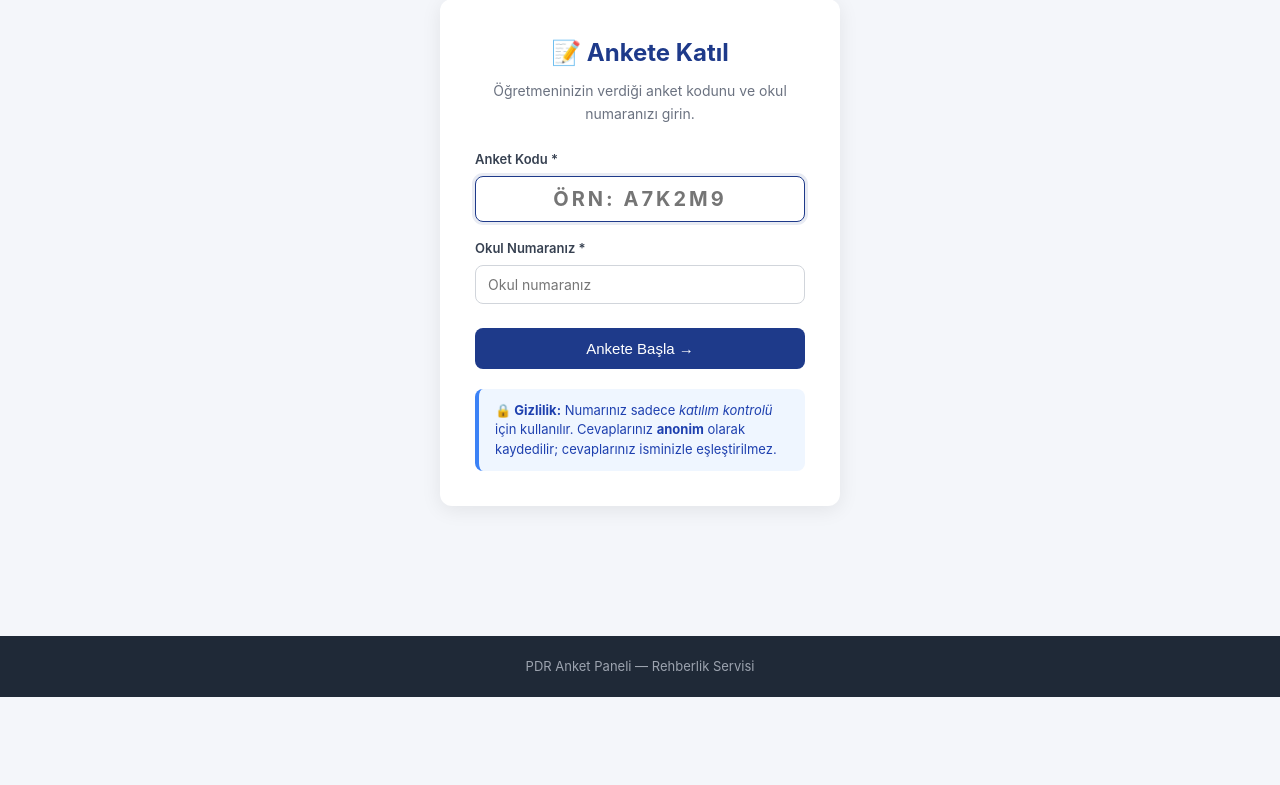
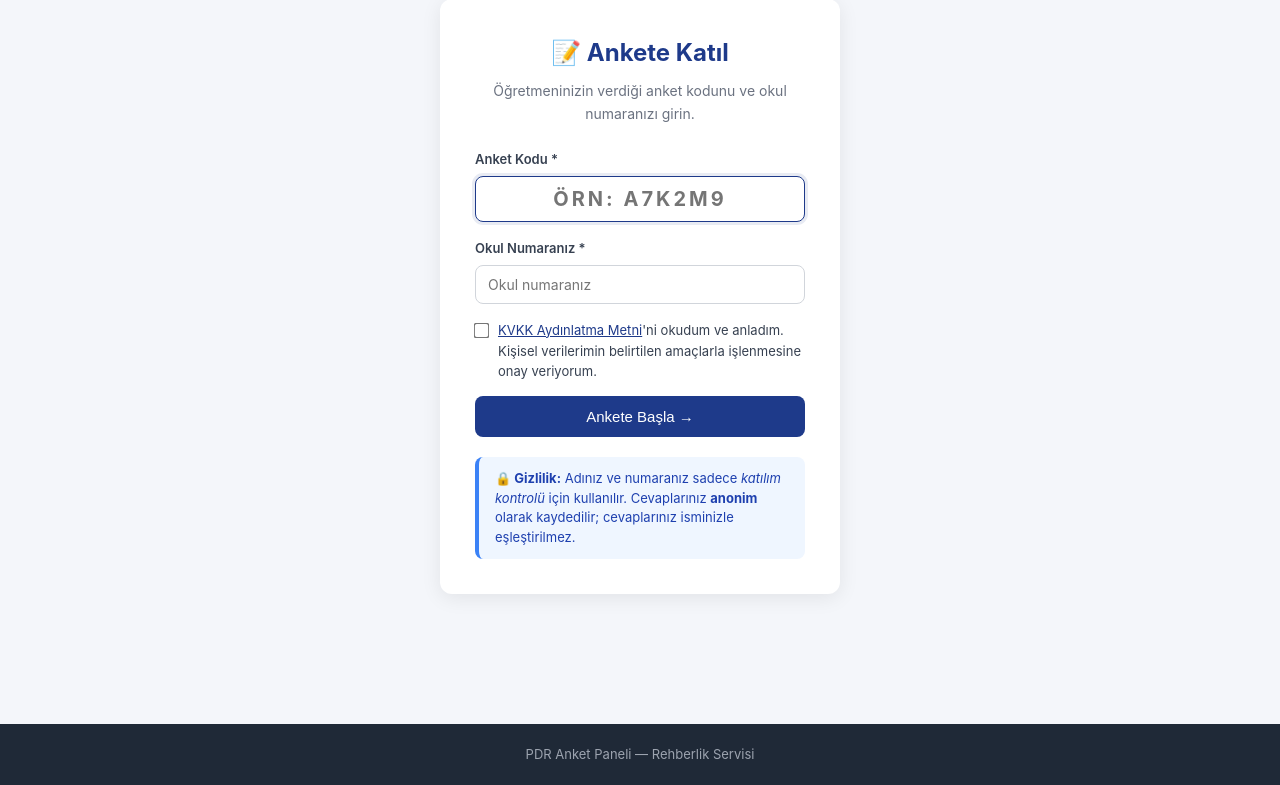
Before and after one commit to rusenozdili1-cloud/pdr-anket-paneli, a Flask app: page /ogrenci in a window 1280 px wide. Shown: the part 91-876 px from the top of the page. Before the commit the page ends 788 px from the top, so only its background shows below. Run offline with Flask 3, Linux system fonts and the light colour scheme.

Commit message:
Update ogrenci_giris.html

```diff
--- a/templates/ogrenci_giris.html
+++ b/templates/ogrenci_giris.html
@@ -15,11 +15,21 @@
     <label>Okul Numaranız *</label>
     <input type="text" name="ogrenci_no" required placeholder="Okul numaranız">
 
+    <div class="kvkk-onay">
+      <label style="display: flex; align-items: flex-start; gap: 10px; cursor: pointer; font-weight: 400;">
+        <input type="checkbox" name="kvkk_onay" required style="width: auto; margin-top: 4px; transform: scale(1.2); accent-color: #1e3a8a;">
+        <span style="font-size: 13px; color: #374151;">
+          <a href="{{ url_for('kvkk') }}" target="_blank" style="color: #1e3a8a;">KVKK Aydınlatma Metni</a>'ni
+          okudum ve anladım. Kişisel verilerimin belirtilen amaçlarla işlenmesine onay veriyorum.
+        </span>
+      </label>
+    </div>
+
     <button type="submit" class="btn birincil tam">Ankete Başla →</button>
   </form>
 
   <div class="uyari-bilgi" style="margin-top: 20px;">
-    <strong>🔒 Gizlilik:</strong> Numarınız sadece <em>katılım kontrolü</em> için kullanılır.
+    <strong>🔒 Gizlilik:</strong> Adınız ve numaranız sadece <em>katılım kontrolü</em> için kullanılır.
     Cevaplarınız <strong>anonim</strong> olarak kaydedilir; cevaplarınız isminizle eşleştirilmez.
   </div>
 </div>
```
